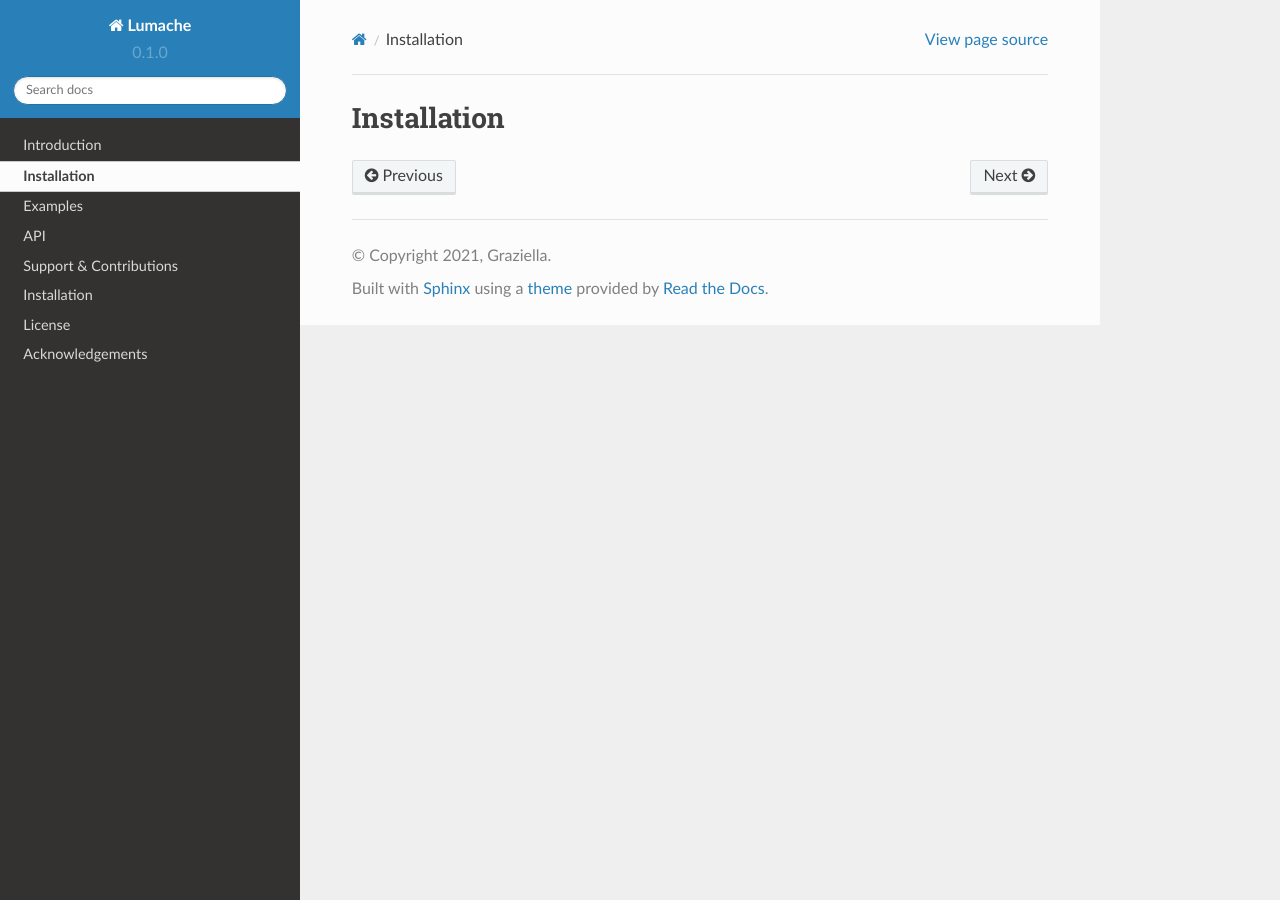
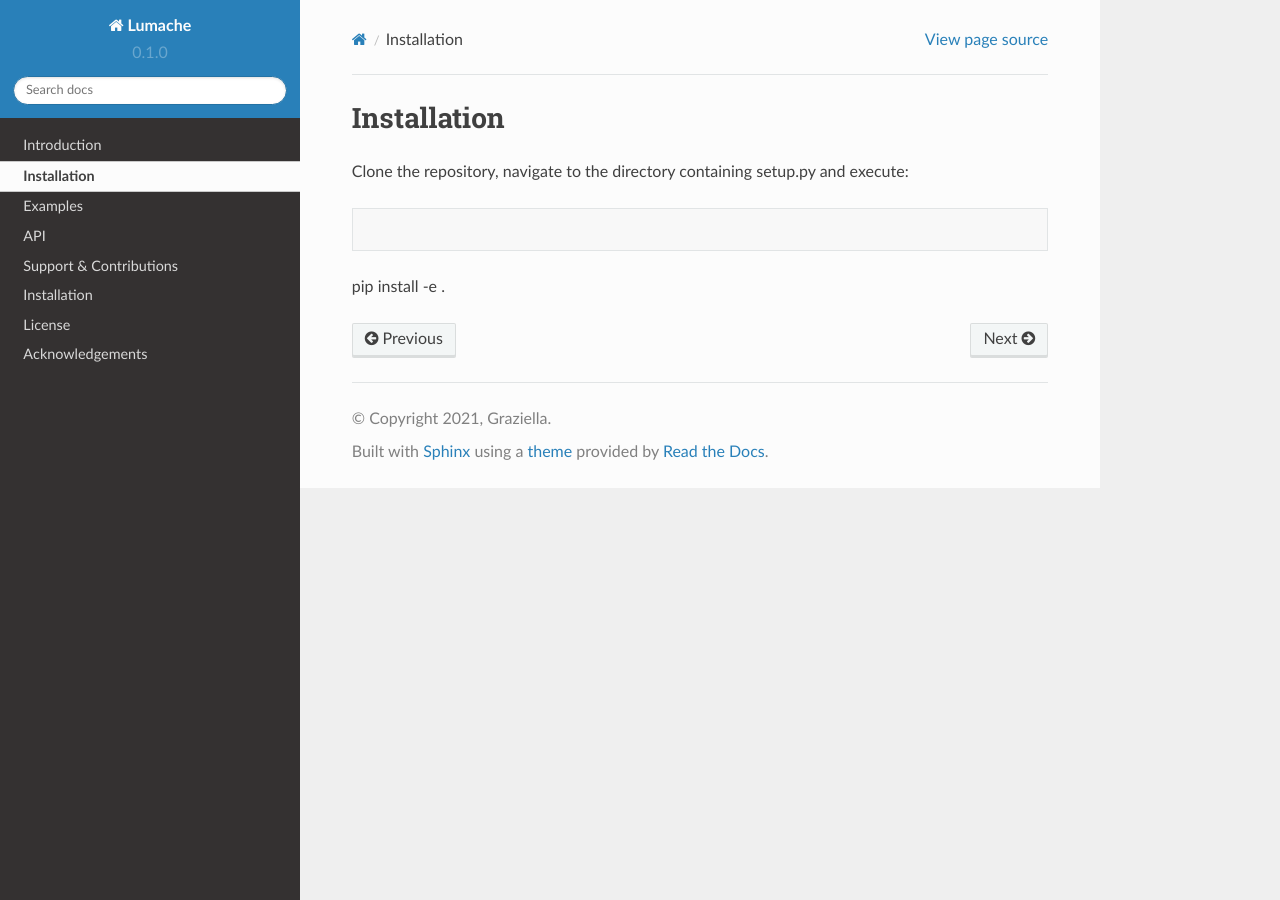
Before and after one commit to TKajihara-INL/rtd-tutorial, a Sphinx documentation site: the page built from docs/source/installation.rst, in a window 1280 px wide. Built offline with Sphinx 7.4.7 and the Read the Docs theme 2.0.0, drawn with Linux system fonts in a browser that asks for light colours.

Commit message:
Update installation.rst

```diff
--- a/docs/source/installation.rst
+++ b/docs/source/installation.rst
@@ -2,3 +2,8 @@
 
 Installation
 ============
+
+Clone the repository, navigate to the directory containing setup.py and execute:
+
+.. code-block::
+pip install -e .
```
